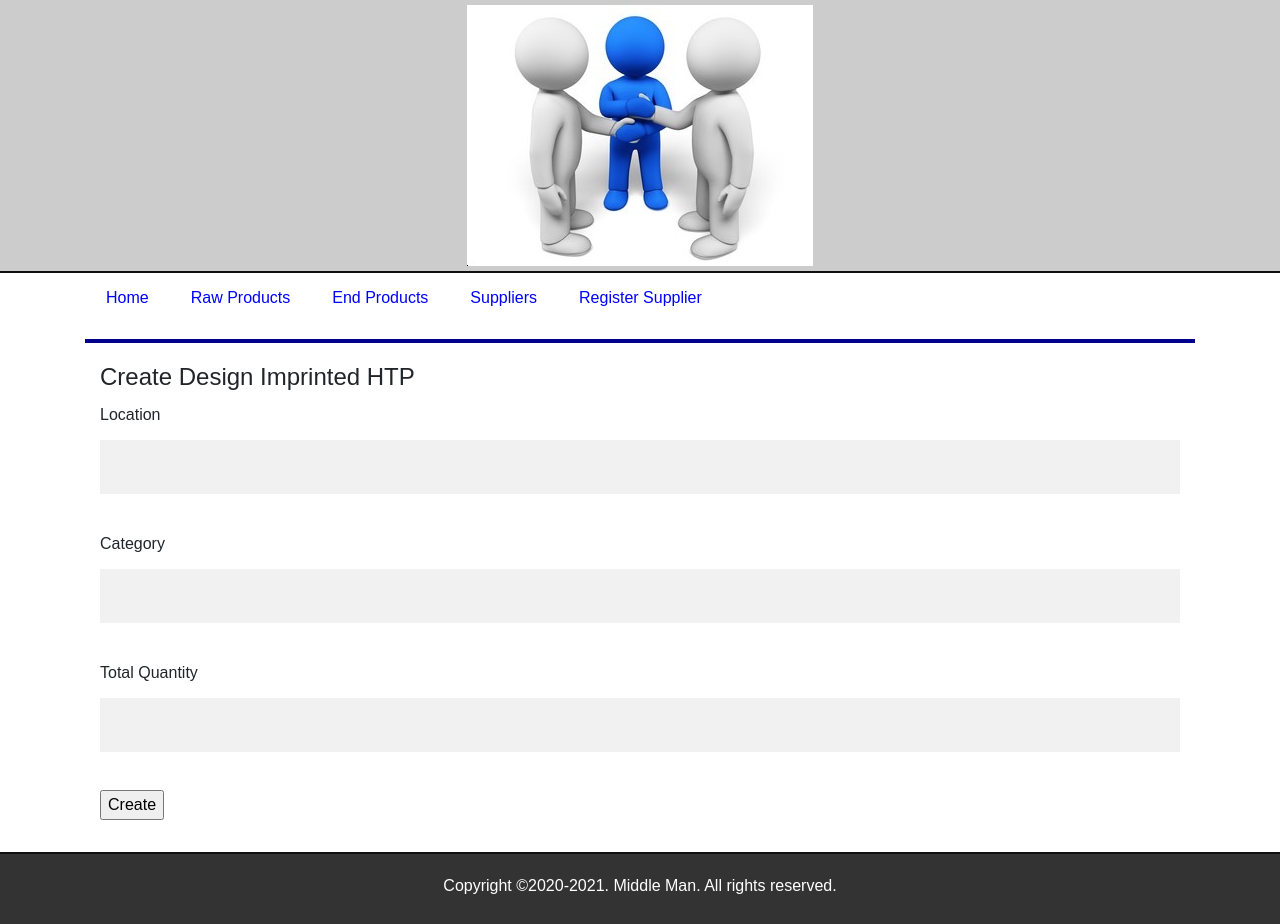
After one commit to shravantawri/Middleman, a Flask app: page /products/end/design_imprinted_htp/add in a window 1280 px wide. The commit adds this page. Run offline with Flask 2, Linux system fonts and the light colour scheme; some libraries are stand-ins or nearby versions.

Commit message:
feat: Add create design imprinted HTP

```diff
--- a/application/forms.py
+++ b/application/forms.py
@@ -215,3 +215,10 @@ class DecreaseEmbroideryForm(FlaskForm):
                 f'Product for SKU ID: {self.sku_id.data}, only {embroidery.total_quantity} units are available')
             return False
         return result
+
+
+class AddDesignImprintedHtpForm(FlaskForm):
+    location = StringField("Location", validators=[DataRequired()])
+    category = StringField("Category", validators=[DataRequired()])
+    total_quantity = StringField("Total Quantity", validators=[DataRequired()])
+    submit = SubmitField("Create")
--- a/application/routes.py
+++ b/application/routes.py
@@ -1,10 +1,11 @@
+from random import randint
 import datetime
 import os
 from application import app, models, db
 from flask import render_template, request, json, Response, jsonify, redirect, flash, url_for
 from application.models import User, Enrollment, Supplier, IncomingProduct, ProductSupplier, PlainClothing, Embroidery, Htp, DesignClothing, DesignImprintedHtp
 from application.forms import RegistrationForm, SupplierForm, AddPlainClothingForm, IncreasePlainClothingForm, AddPlainClothingForm, AddEmbroideryForm, AddHtpForm, IncreaseEmbroideryForm, IncreaseHtpForm
-from application.forms import DecreasePlainClothingForm, DecreaseHtpForm, DecreaseEmbroideryForm
+from application.forms import DecreasePlainClothingForm, DecreaseHtpForm, DecreaseEmbroideryForm, AddDesignImprintedHtpForm
 
 
 @app.route("/")
@@ -437,3 +438,32 @@ def decrease_embroidery(sku_id=None):
             flash(f"Oops! No Item present for {sku_id}", "danger")
             return redirect(url_for("embroidery"))
     return render_template("decrease_raw_product_request.html", title="Update Embroidery Quantity", form=form)
+
+
+@app.route("/products/end/design_imprinted_htp/add", methods=["GET", "POST"])
+def add_design_imprinted_htp():
+    form = AddDesignImprintedHtpForm()
+    if form.validate_on_submit():
+        location = form.location.data
+        category = form.category.data
+        total_quantity = form.total_quantity.data
+        sku_id = generate_sku_id()
+        design_imprinted_htp = DesignImprintedHtp(
+            sku_id=sku_id,
+            location=location,
+            category=category,
+            total_quantity=total_quantity,
+        )
+        db.session.add(design_imprinted_htp)
+        db.session.commit()
+        flash(
+            f'You have successfully created Design Imprinted HTP with SKU ID: {sku_id}', "success")
+        return redirect(url_for('view_design_imprinted_htp'))
+    return render_template("add_design_imprinted_htp.html", title="Create Design Imprinted HTP", form=form, add_htp=True)
+
+
+def generate_sku_id():
+    s = ''
+    for _ in range(5):
+        s = s + str(randint(0, 9))
+    return int(s)
--- /dev/null
+++ b/application/templates/add_design_imprinted_htp.html
@@ -0,0 +1,38 @@
+{% extends "layout.html" %}
+
+{% block content %}
+
+<div class="container">
+    <form name="design_imprinted_htp" action="" method="post" novalidate>
+        <fieldset class="form-group">
+            <legend>{{title}}</legend>
+            {{ form.hidden_tag() }}
+            <p> {{ form.location.label }}</br>
+                {{ form.location }}
+                {% for error in form.location.errors %}
+                <span class="error-message">{{ error }}</span>
+                {% endfor %}
+            </p>
+
+            <p> {{ form.category.label }}</br>
+                {{ form.category }}
+                {% for error in form.category.errors %}
+                <span class="error-message">{{ error }}</span>
+                {% endfor %}
+            </p>
+
+            <p> {{ form.total_quantity.label }}</br>
+                {{ form.total_quantity }}
+                {% for error in form.total_quantity.errors %}
+                <span class="error-message">{{ error }}</span>
+                {% endfor %}
+            </p>
+
+            <p>
+                {{ form.submit() }}
+            </p>
+
+        </fieldset>
+    </form>
+</div>
+{% endblock %}
--- a/application/templates/design_imprinted_htp.html
+++ b/application/templates/design_imprinted_htp.html
@@ -45,7 +45,7 @@
 
 <div>
   <div class="sidenav">
-    <a href="{{ url_for('add_plain_clothing') }}">Create New</a>
+    <a href="{{ url_for('add_design_imprinted_htp') }}">Create New</a>
     <a href="{{url_for('increase_plain_clothing')}}">Ship Item</a>
     <a href="#">Logs</a>
     <a href="{{url_for('view_plain_clothing_top_skus')}}">Top SKUs</a>
```
